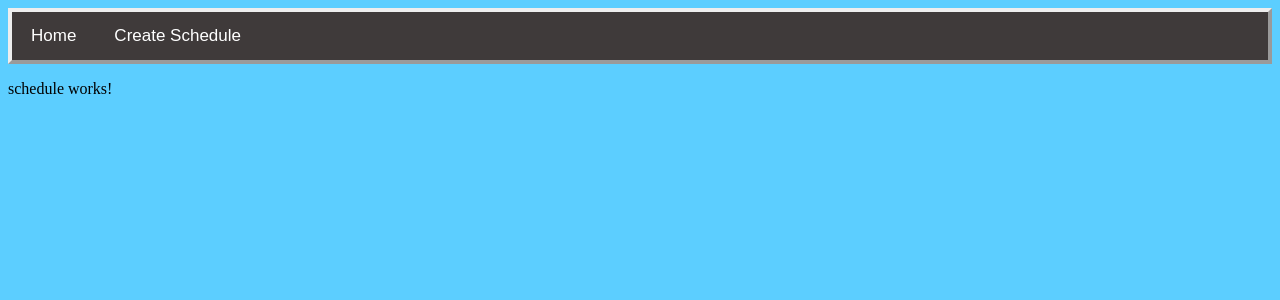
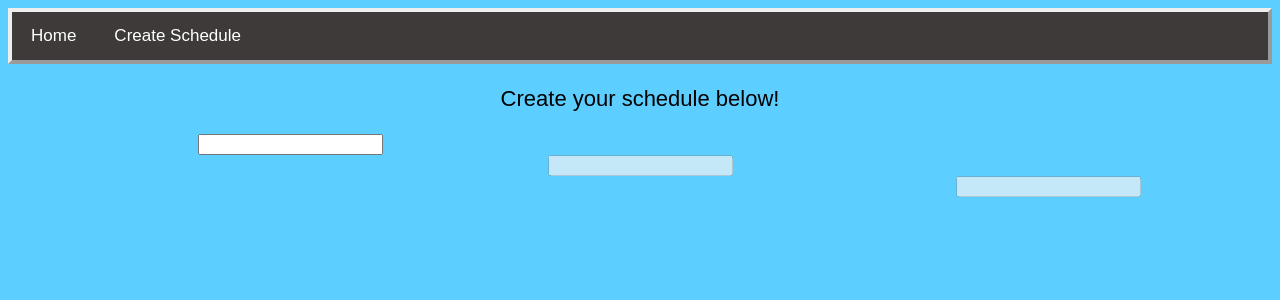
Before and after one commit to aaronist/ScheduCreator, an Angular app in the folder my-app/: page /schedule in a window 1280 px wide. Shown: the top 300 px of the page. Built offline with nearby package versions, Linux system fonts and the light colour scheme.

Commit message:
Error checking in course schedule

```diff
--- a/my-app/package.json
+++ b/my-app/package.json
@@ -18,6 +18,7 @@
     "@angular/platform-browser": "^15.1.0",
     "@angular/platform-browser-dynamic": "^15.1.0",
     "@angular/router": "^15.1.0",
+    "ng-select2-component": "^10.0.0",
     "rxjs": "~7.8.0",
     "tslib": "^2.3.0",
     "zone.js": "~0.12.0"
--- a/my-app/src/app/pages/home/home.component.html
+++ b/my-app/src/app/pages/home/home.component.html
@@ -7,7 +7,7 @@
 <body>
 
 <h1>ScheduCreator</h1>
-<p>Welcome to ScheduCreator!</p>
+<p>Welcome to ScheduCreator! With this webpage, you can easily create your class schedule here at UCI.</p>
 
 </body>
 </html>
--- a/my-app/src/app/pages/schedule/schedule.component.css
+++ b/my-app/src/app/pages/schedule/schedule.component.css
@@ -1,3 +1,38 @@
 body {
     background-color: rgb(92, 206, 255);
 }
+
+
+p {
+    text-align: center;
+    font-size: 22px;
+    font-family: 'Noto Sans JP', sans-serif;
+}
+
+
+input[name="term"] {
+    position: relative;
+    left: 15%;
+}
+
+
+input[name="class"] {
+    margin: auto;
+    display: block;
+}
+
+
+input[name="course"] {
+    position: relative;
+    left: 75%;
+}
+
+
+input[type=text] {
+    width: 500px;
+}
+
+
+input[type=text]:focus {
+    border: 3px solid #555;
+}
--- a/my-app/src/app/pages/schedule/schedule.component.html
+++ b/my-app/src/app/pages/schedule/schedule.component.html
@@ -1,2 +1,37 @@
+<!DOCTYPE html>
 
-<p>schedule works!</p>
+
+<html>
+
+<p>Create your schedule below!</p>
+
+<div>
+<input list="terms" name="term" onchange="document.getElementById('step2').disabled = false">
+  <datalist id="terms">
+    <option value="Winter 2023">Winter 2023</option>
+    <option value="Fall 2022">Fall 2022</option>
+    <option value="Spring 2022">Spring 2022</option>
+    <option value="Winter 2022">Winter 2022</option>
+    <option value="Fall 2021">Fall 2021</option>
+  </datalist>
+
+<input id="step2" list="classes" name="class" onchange="document.getElementById('step3').disabled = false" disabled>
+  <datalist id="classes">
+    <option value="I&C SCI">I&C SCI</option>
+    <option value="BIOSCI">BIOSCI</option>
+    <option value="COMPSCI">COMPSCI</option>
+    <option value="SOCIOL">SOCIOL</option>
+    <option value="IN4MATX">IN4MATX</option>
+  </datalist>
+
+<input id="step3" list="courses" name="course" disabled>
+  <datalist id="courses">
+    <option value="33">33</option>
+    <option value="2A">2A</option>
+    <option value="161">161</option>
+    <option value="1">1</option>
+    <option value="43">43</option>
+  </datalist>
+</div>
+
+</html>
```
Also changed, not shown: 2 other files (tests, documents, lock files or other folders).
